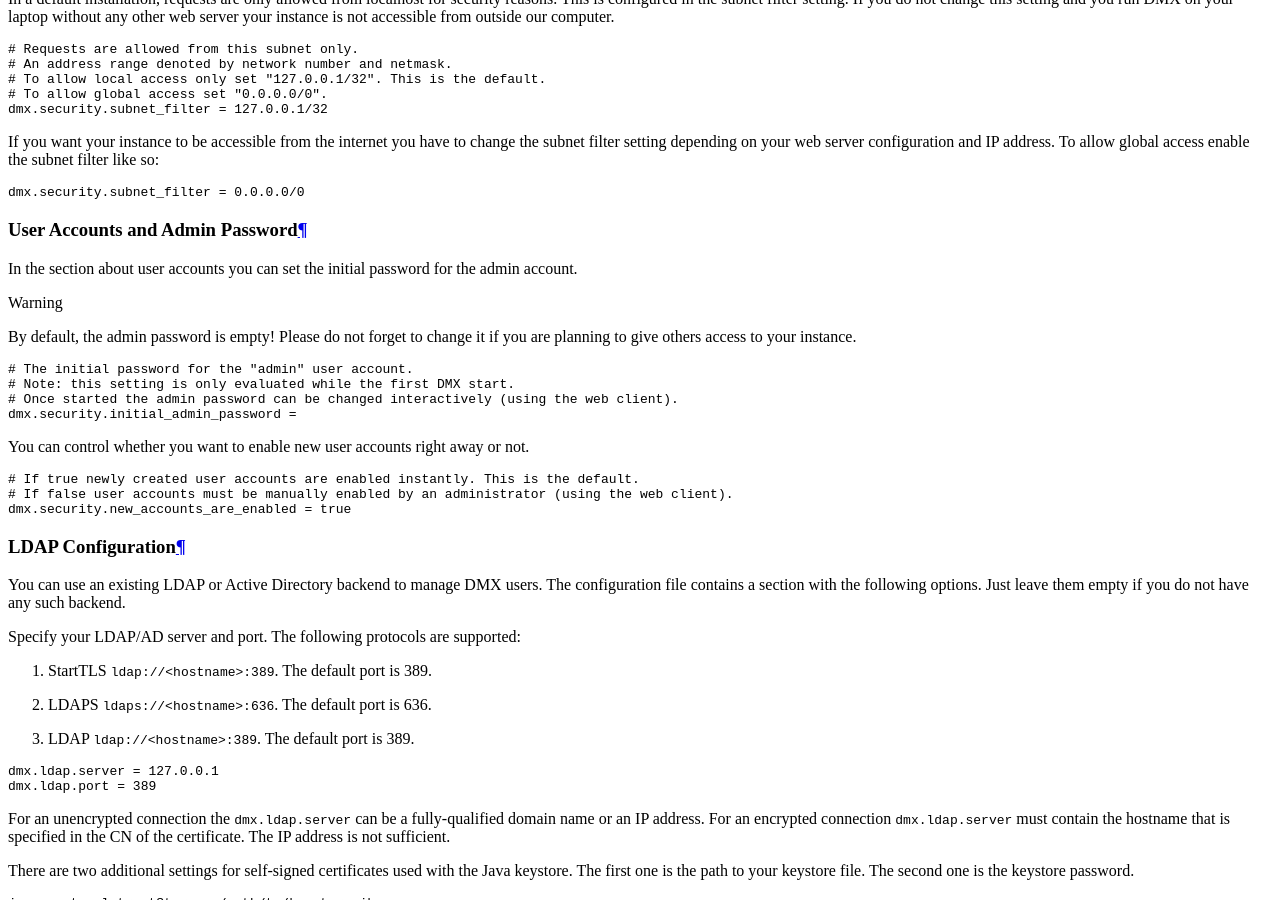
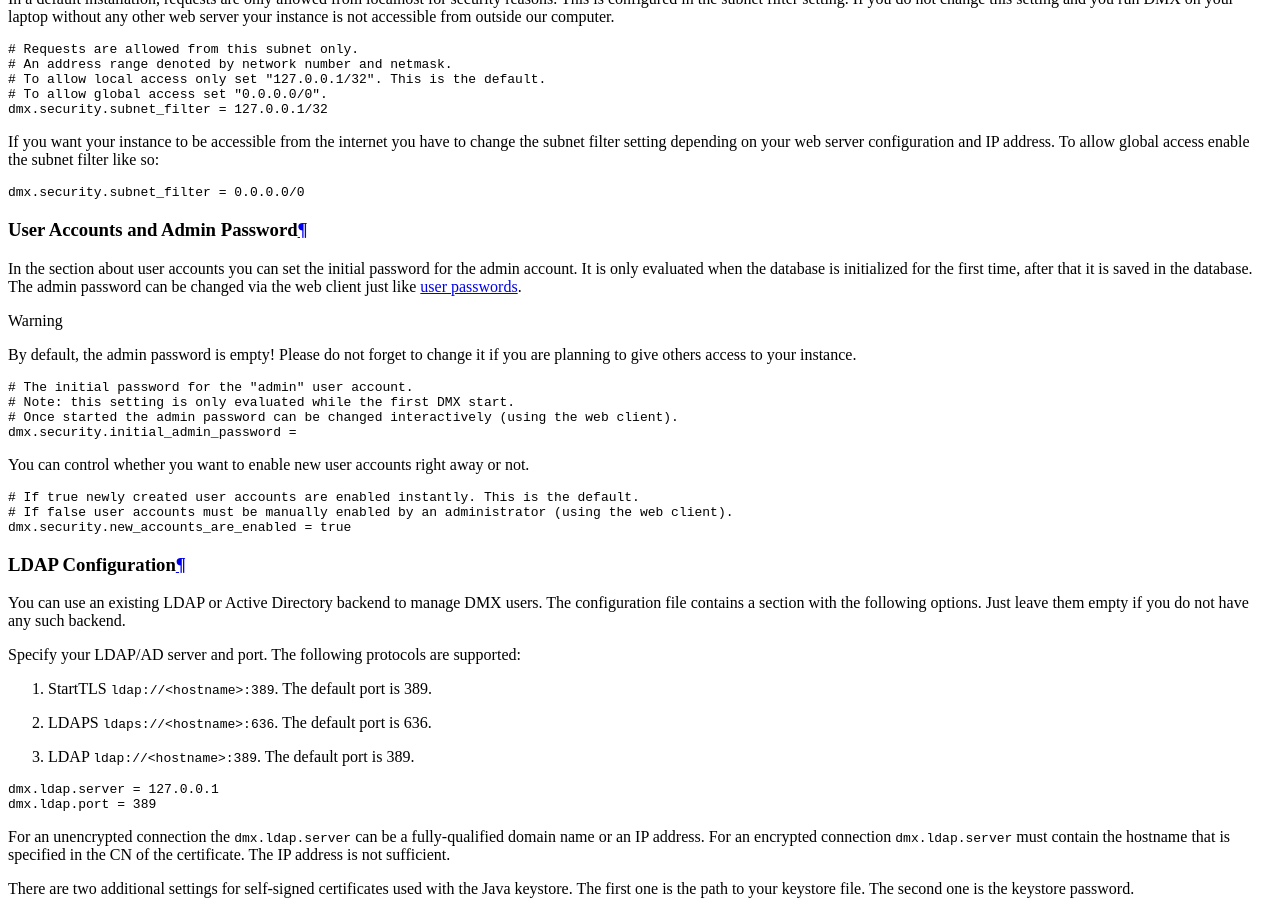
Before and after one commit to dmx-systems/dmx-documentation, a Sphinx documentation site: the page built from docs/admin.rst, in a window 1280 px wide and 900 px high, scrolled down 1975 px. Built offline with Sphinx 7.4.7 and the Read the Docs theme 2.0.0, drawn with Linux system fonts in a browser that asks for light colours.

Commit message:
Clarification on admin password in settings file

```diff
--- a/docs/admin.rst
+++ b/docs/admin.rst
@@ -103,6 +103,8 @@ User Accounts and Admin Password
 ================================
 
 In the section about user accounts you can set the initial password for the admin account.
+It is only evaluated when the database is initialized for the first time, after that it is saved in the database.
+The admin password can be changed via the web client just like :ref:`user passwords<user-changing-a-password>`.
 
 .. warning:: By default, the admin password is empty! Please do not forget to change it if you are planning to give others access to your instance.
 
--- a/docs/user.rst
+++ b/docs/user.rst
@@ -1066,7 +1066,6 @@ Enter the clear text password - DMX will hash it for you when you press "save".
 .. image:: _static/change-password.png
 
 The admin password can be changed in the same way.
-Once changed, the initial admin password that is configured in the ``config.properties`` :ref:`file<admin-user-accounts-and-admin-password>` is ignored.
 
 .. _user-introduction-to-workspaces-and-sharing-modes:
 
```
